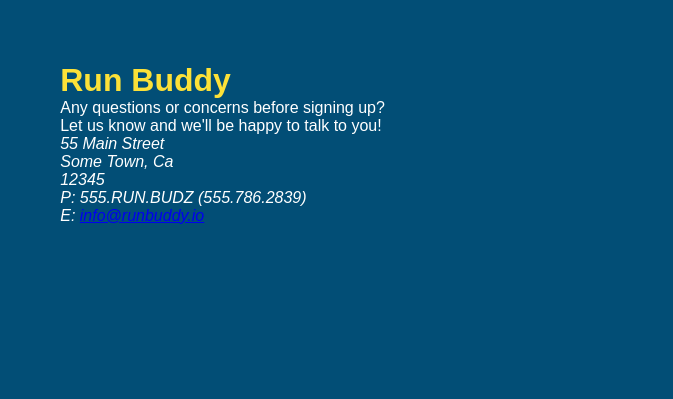
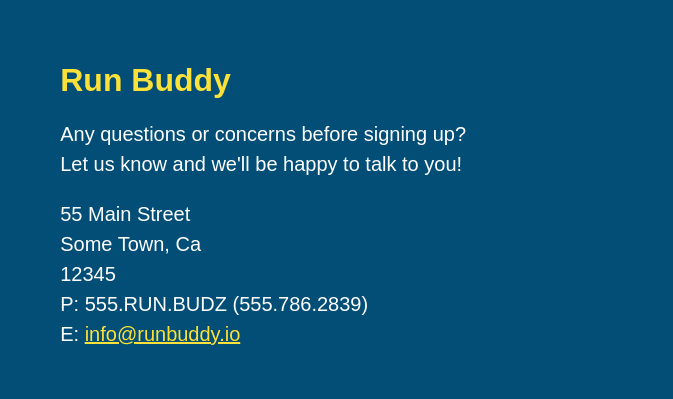
Before and after one commit to NeasterDev/run-buddy, a plain HTML site: page index.html in a window 1280 px wide. Shown: the part 4223-4622 px from the top of the page, 607-1280 px from the left. Drawn offline with Linux system fonts and the light colour scheme.

```diff
--- a/assets/css/style.css
+++ b/assets/css/style.css
@@ -240,6 +240,7 @@ h3 {
     text-align: right;
 }
 
+/* REACH OUT SECTION */
 .contact {
     background: #024e76;
     text-align: center;
@@ -249,9 +250,6 @@ h3 {
     color: #fce138;
 }
 
-.contact h3 {
-    color: #fce138;
-}
 
 .contact-info iframe {
     width: 400px;
@@ -267,3 +265,20 @@ h3 {
     margin: 30px 0 0 60px;
     color: white;
 }
+
+.contact-info h3 {
+    color: #fce138;
+    font-size: 32px;
+}
+
+.contact-info p, .contact-info address {
+    margin: 20px 0;
+    line-height: 1.5;
+    font-size: 20px;
+    font-style: normal;
+}
+
+.contact-info a {
+    color: #fce138;
+}
+/* REACH OUT SECTION END */
```
